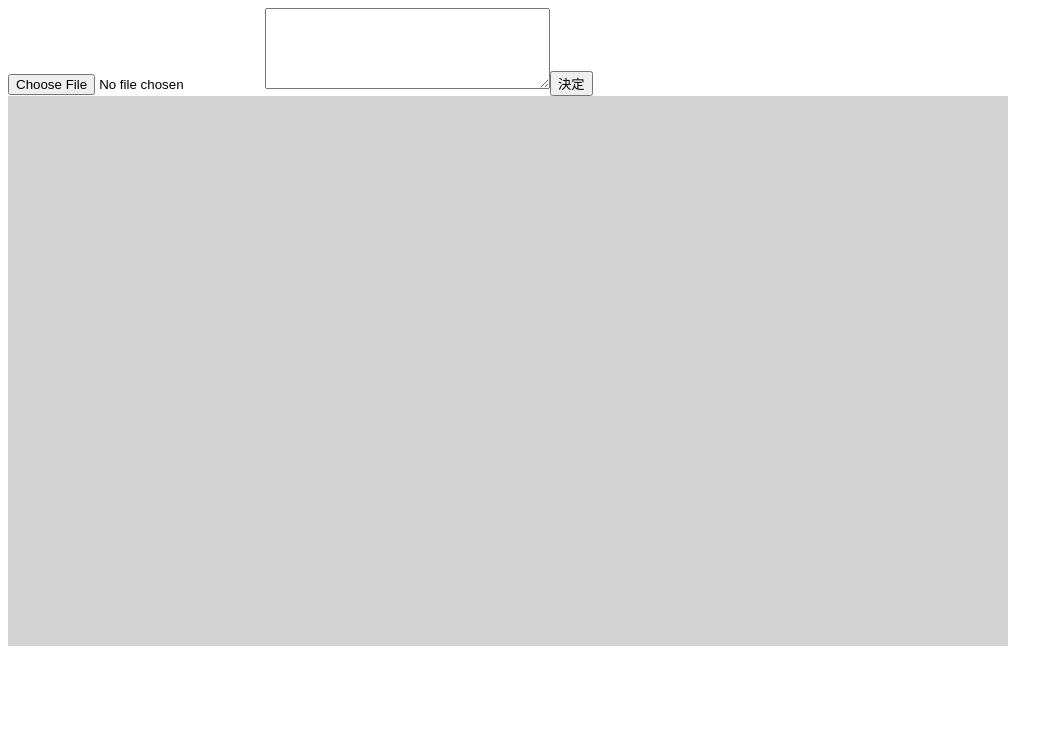
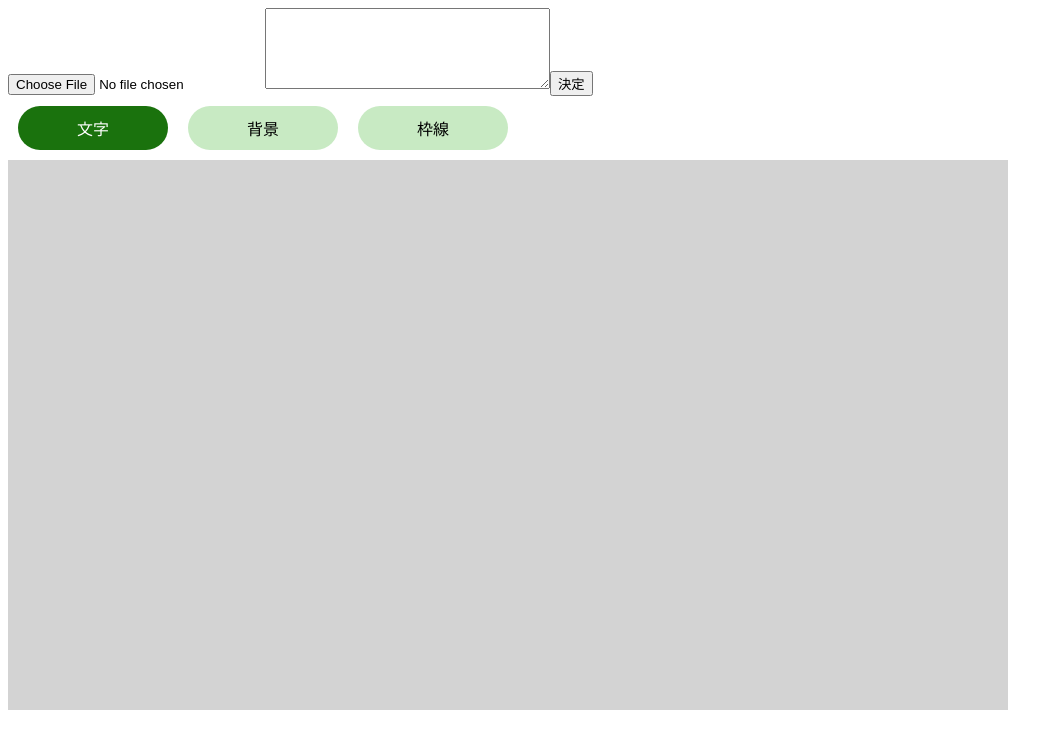
Before and after one commit to kakekita/Note, a plain HTML site: page index.html in a window 1280 px wide. Shown: the whole page, without its empty margins (0-1063 px from the left). Drawn offline with Linux system fonts and the light colour scheme.

Commit message:
Update index.html

```diff
--- a/index.html
+++ b/index.html
@@ -25,11 +25,40 @@
         zoom: 100%;
       }
 
+      .ex2{
+          display: flex;
+      }
+      .ex2 label{
+          display: block;
+          width: 150px;
+          background: #c8eac3;
+          color: #000;
+          padding: 10px;
+          margin: 10px;
+          box-sizing: border-box;
+          text-align: center;
+          text-decoration: none;
+          border-radius: 30px;
+          cursor: pointer;
+      }
+      .ex2 input:checked+label{
+          background: #1a720d;
+          color: #FFF;
+      }
+      .ex2 input{
+          display: none;
+      }
+
     </style>
   </head>
   <body>
     <input type="file" id="file_Select">
     <textarea id="textarea" rows="5" cols="33"></textarea><button id="textDraw" onclick="addTexts()">決定</button>
+    <div class="ex2">
+      <input type="radio" checked id="11" name="ex3"><label for="11">文字</label>
+      <input type="radio" id="12" name="ex3"><label for="12">背景</label>
+      <input type="radio" id="13" name="ex3"><label for="13">枠線</label>
+    </div>
     <div id="wrapper">
 
     </div>
```
